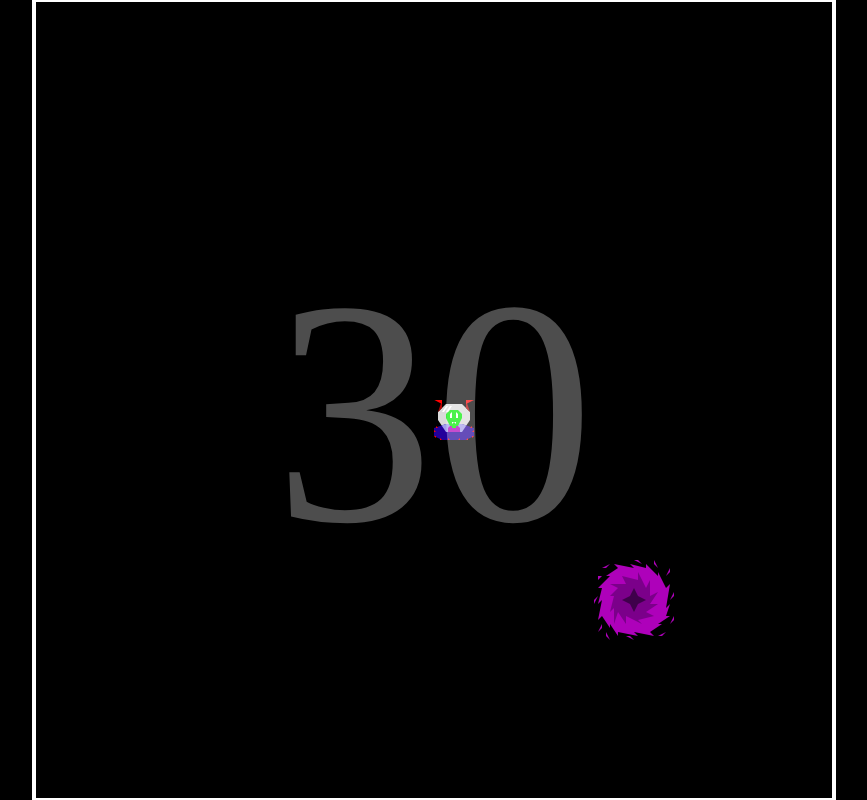
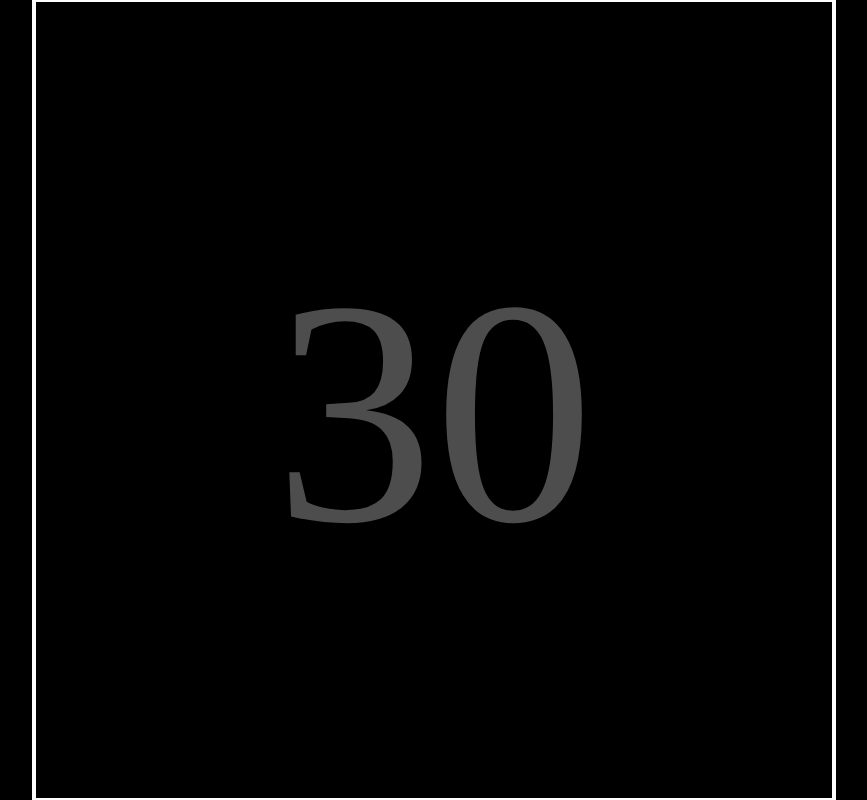
Before and after one commit to david-bell-brown/gravity-assist, a plain HTML site: page index.html in a window 1280 px wide. Shown: the whole page, without its empty margins (206-1073 px from the left). Drawn offline with Linux system fonts and the light colour scheme.

Commit message:
remove initial well and ship from HTML
will be added by script

```diff
--- a/index.html
+++ b/index.html
@@ -119,10 +119,8 @@
       </defs>
       <rect stroke="#ffffff" stroke-width="5" x="0" y="0" width="1000" height="1000"/>
       <g id="space">
-        <use href="#well" x="700" y="700" data-type="well" data-id="1"/>
       </g>
       <g id="player">
-        <use href="#ship" x="500" y="500"/>
       </g>
       <g id="hud">
         <text id="hud-score" x="500" y="650" style="font-size:400px" fill="rgba(255,255,255,0.3)" text-anchor="middle">30</text>
```
